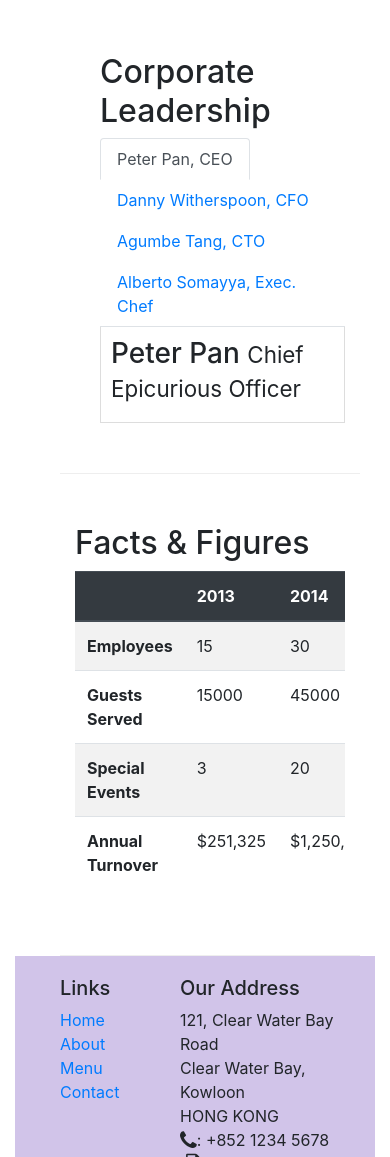
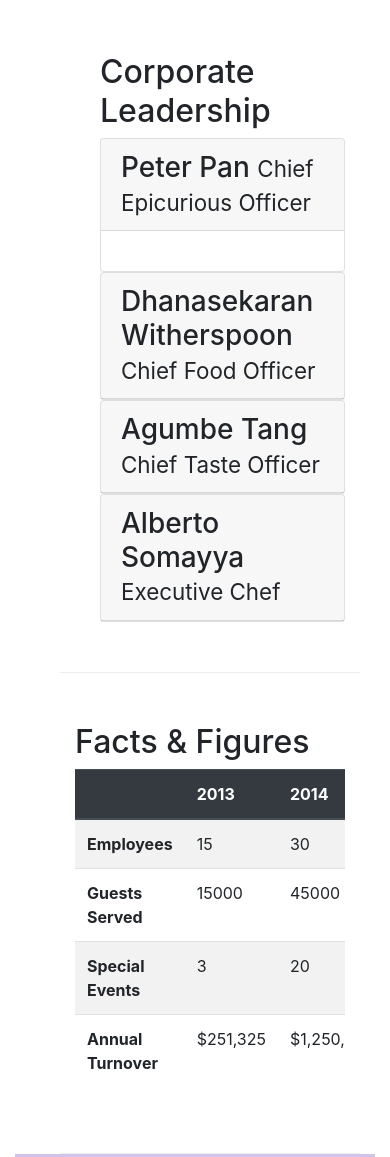
Before and after one commit to sunidhisharma18/coursera-fullstack-web, a website: page aboutus.html in a window 390 px wide. Shown: the part 1784-2941 px from the top of the page. Drawn offline with nearby package versions, Linux system fonts and the light colour scheme; files that its build step writes are made by us from their sources.

Commit message:
Accordion added

```diff
--- a/aboutus.html
+++ b/aboutus.html
@@ -106,7 +106,7 @@
                <div class="row row-content align-item-center">
             <div class="col col-sm col-md offset-1" >
                 <h2>Corporate Leadership</h2>
-                <ul class="nav nav-tabs">
+             <!-- TABS  <ul class="nav nav-tabs">
                     <li class="nav-item ">
                         <a class="nav-link active" href="#peter" role="tab" data-toggle="tab">Peter Pan, CEO</a>
                     </li>
@@ -122,27 +122,58 @@
                         <a class="nav-link" href="#alberto" role="tab"
                           data-toggle="tab">Alberto Somayya, Exec. Chef</a>
                       </li>
-                </ul>
-                <div class="tab-content">
-                    <div class="tab-pane fade show active" role="tabpanel" id="peter">
-                    <h3>Peter Pan <small>Chief Epicurious Officer</small></h3>
-                    <p class="d-none d-sm-block">Our CEO, Peter, credits his hardworking East Asian immigrant parents who undertook the arduous journey to the shores of America with the intention of giving their children the best future. His mother's wizardy in the kitchen whipping up the tastiest dishes with whatever is available inexpensively at the supermarket, was his first inspiration to create the fusion cuisines for which <em>The Frying Pan</em> became well known. He brings his zeal for fusion cuisines to this restaurant, pioneering cross-cultural culinary connections.</p>
+                </ul>--><!--Accordion-->
+                  <div id="accordion">
+                    <div class="card">
+                        <div class="card-header" role="tab" id="peterhead">
+                        <h3 class="mb-0">
+                            <a data-toggle="collapse" data-target="#peter">Peter Pan </a><small>Chief Epicurious Officer</small></h3>
+                        </div>
+                        <div class="collapse show" id="peter" data-parent="#accordion">
+                            <div class="card-body">
+                                <p class="d-none d-sm-block">Our CEO, Peter, credits his hardworking East Asian immigrant parents who undertook the arduous journey to the shores of America with the intention of giving their children the best future. His mother's wizardy in the kitchen whipping up the tastiest dishes with whatever is available inexpensively at the supermarket, was his first inspiration to create the fusion cuisines for which <em>The Frying Pan</em> became well known. He brings his zeal for fusion cuisines to this restaurant, pioneering cross-cultural culinary connections.</p>
+                            </div>
+                        </div>
+                    </div>
+                    <div class="card">
+                        <div class="card-header" role="tab" id="dannyhead">
+                        <h3 class="mb-0">
+                            <a class="collapsed" data-toggle="collapse" data-target="#danny">Dhanasekaran Witherspoon</a> <small>Chief Food Officer</small></h3>
+                        </div>
+                        <div class="collapse" id="danny" data-parent="#accordion">
+                            <div class="card-body">
+                            <p class="d-none d-sm-block">Our CFO, Danny, as he is affectionately referred to by his colleagues, comes from a long established family tradition in farming and produce. His experiences growing up on a farm in the Australian outback gave him great appreciation for varieties of food sources. As he puts it in his own words, <em>Everything that runs, wins, and everything that stays, pays!</em></p>
+                        </div>
+                    </div>
                 </div>
-                <div class="tab-pane fade " role="tabpanel" id="danny">
-                    <h3>Dhanasekaran Witherspoon <small>Chief Food Officer</small></h3>
-                    <p class="d-none d-sm-block">Our CFO, Danny, as he is affectionately referred to by his colleagues, comes from a long established family tradition in farming and produce. His experiences growing up on a farm in the Australian outback gave him great appreciation for varieties of food sources. As he puts it in his own words, <em>Everything that runs, wins, and everything that stays, pays!</em></p>
+                <div class="card">
+                    <div class="card-header" role="tab" id="agumbehead">
+                    <h3 class="mb-0">
+                        <a class="collapsed" data-toggle="collapse" data-target="#agumbe">
+                        Agumbe Tang <small>Chief Taste Officer</small>
+                        </a>
+                    </h3>
                 </div>
-                <div class="tab-pane fade " role="tabpanel" id="agumbe">
-                    <h3>Agumbe Tang <small>Chief Taste Officer</small></h3>
-                    <p class="d-none d-sm-block">Blessed with the most discerning gustatory sense, Agumbe, our CTO, personally ensures that every dish that we serve meets his exacting tastes. Our chefs dread the tongue lashing that ensues if their dish does not meet his exacting standards. He lives by his motto, <em>You click only if you survive my lick.</em></p>
+                <div class="collapse" id="agumbe" data-parent="#accordion">
+                    <div class="card-body">
+                        <p class="d-none d-sm-block">Blessed with the most discerning gustatory sense, Agumbe, our CTO, personally ensures that every dish that we serve meets his exacting tastes. Our chefs dread the tongue lashing that ensues if their dish does not meet his exacting standards. He lives by his motto, <em>You click only if you survive my lick.</em></p>
+                    </div>
                 </div>
-                <div class="tab-pane fade " role="tabpanel" id="alberto">
-                    <h3>Alberto Somayya <small>Executive Chef</small></h3>
+            </div>
+        <div class="card">
+            <div class="card-header" role="tab" id="albertohead">
+            <h3 class="mb-0">
+                <a class="collapsed" data-toggle="collapse" data-target="#alberto">Alberto Somayya <small>Executive Chef</small></h3>
+                    </div>
+                <div class="collapse"  id="alberto" data-parent="#accordion">
+                    <div class="card-body">
                     <p class="d-none d-sm-block">Award winning three-star Michelin chef with wide International experience having worked closely with whos-who in the culinary world, he specializes in creating mouthwatering Indo-Italian fusion experiences. He says, <em>Put together the cuisines from the two craziest cultures, and you get a winning hit! Amma Mia!</em></p>
                 </div>
                </div>
             </div>
        </div>
+            </div>
+        </div>
        <div class="row row-content">
            <div class="col-12 col-sm-9">
                <h2>Facts &amp; Figures</h2>
```
